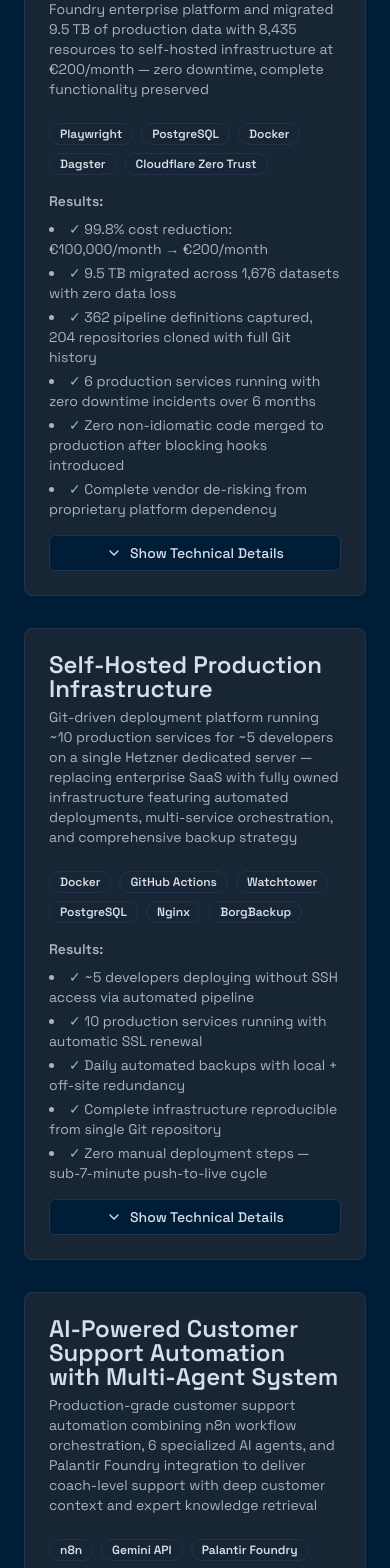
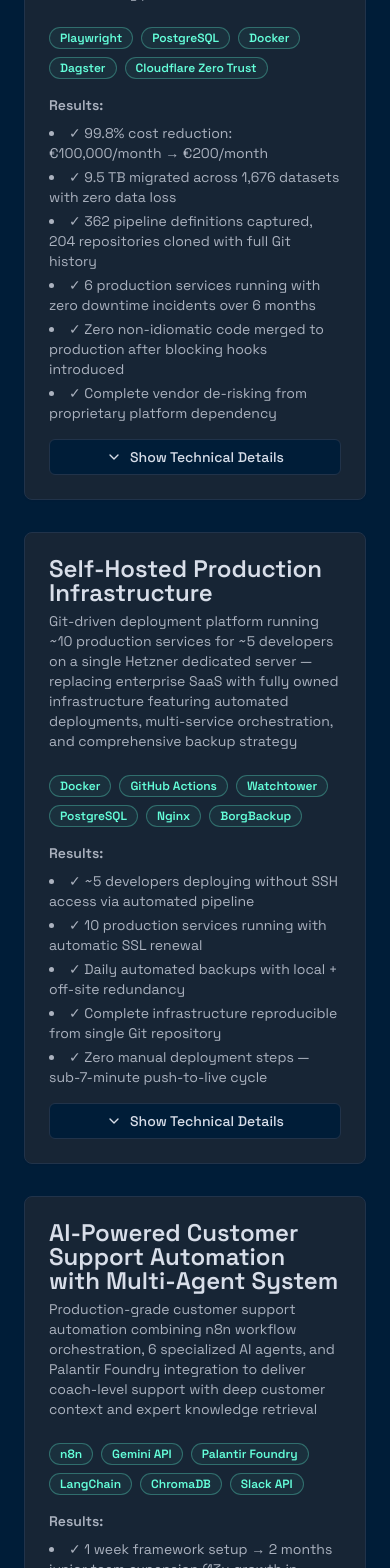
Before and after one commit to JohannesSchulz97/personal-website, a Next.js app: page / in a window 390 px wide. Shown: the part 2480-4048 px from the top of the page. Built offline with nearby package versions, Linux system fonts and the light colour scheme.

Commit message:
Style project badges with teal accent, reduce mobile spacing
- Add teal badge variant matching hero text color (#64ffda)
- Update all project skill badges to use teal styling
- Reduce mobile gap between hero and content sections

Co-Authored-By: Claude Sonnet 4.5 <noreply@anthropic.com>

```diff
--- a/app/page.tsx
+++ b/app/page.tsx
@@ -103,7 +103,7 @@ export default function HomePage() {
       </section>
 
       {/* Two-Column Layout */}
-      <div className="mx-auto min-h-screen max-w-screen-xl px-6 py-12 md:px-12 md:py-20 lg:px-24 lg:py-0">
+      <div className="mx-auto min-h-screen max-w-screen-xl px-6 py-4 md:px-12 md:py-20 lg:px-24 lg:py-0">
         <div className="lg:flex lg:justify-between lg:gap-4">
           {/* Left Column - Fixed */}
           <header className="hidden lg:sticky lg:top-0 lg:flex lg:max-h-screen lg:w-1/2 lg:flex-col lg:justify-between lg:py-24 lg:-translate-x-[10%]">
@@ -186,7 +186,7 @@ export default function HomePage() {
           </header>
 
           {/* Right Column - Scrollable */}
-          <main className="pt-24 lg:w-1/2 lg:py-24">
+          <main className="pt-8 lg:w-1/2 lg:py-24">
             {/* About Section */}
             <section id="about" className="mb-16 scroll-mt-16 md:mb-24 lg:mb-36 lg:scroll-mt-24">
               <div className="sticky top-0 z-20 -mx-6 mb-4 w-screen bg-navy/75 px-6 py-5 backdrop-blur md:-mx-12 md:px-12 lg:sr-only lg:relative lg:top-auto lg:mx-auto lg:w-full lg:px-0 lg:py-0 lg:opacity-0">
--- a/components/sections/projects.tsx
+++ b/components/sections/projects.tsx
@@ -56,11 +56,11 @@ export default function ProjectsSection() {
           </CardHeader>
           <CardContent className="flex-1 flex flex-col space-y-4">
             <div className="flex flex-wrap gap-2">
-              <Badge variant="outline">Playwright</Badge>
-              <Badge variant="outline">PostgreSQL</Badge>
-              <Badge variant="outline">Docker</Badge>
-              <Badge variant="outline">Dagster</Badge>
-              <Badge variant="outline">Cloudflare Zero Trust</Badge>
+              <Badge variant="teal">Playwright</Badge>
+              <Badge variant="teal">PostgreSQL</Badge>
+              <Badge variant="teal">Docker</Badge>
+              <Badge variant="teal">Dagster</Badge>
+              <Badge variant="teal">Cloudflare Zero Trust</Badge>
             </div>
 
             {/* Results - Always Visible */}
@@ -146,12 +146,12 @@ export default function ProjectsSection() {
           </CardHeader>
           <CardContent className="flex-1 flex flex-col space-y-4">
             <div className="flex flex-wrap gap-2">
-              <Badge variant="outline">Docker</Badge>
-              <Badge variant="outline">GitHub Actions</Badge>
-              <Badge variant="outline">Watchtower</Badge>
-              <Badge variant="outline">PostgreSQL</Badge>
-              <Badge variant="outline">Nginx</Badge>
-              <Badge variant="outline">BorgBackup</Badge>
+              <Badge variant="teal">Docker</Badge>
+              <Badge variant="teal">GitHub Actions</Badge>
+              <Badge variant="teal">Watchtower</Badge>
+              <Badge variant="teal">PostgreSQL</Badge>
+              <Badge variant="teal">Nginx</Badge>
+              <Badge variant="teal">BorgBackup</Badge>
             </div>
 
             {/* Results - Always Visible */}
@@ -237,11 +237,11 @@ export default function ProjectsSection() {
           </CardHeader>
           <CardContent className="flex-1 flex flex-col space-y-4">
             <div className="flex flex-wrap gap-2">
-              <Badge variant="outline">OpenClaw</Badge>
-              <Badge variant="outline">OpenAI Codex</Badge>
-              <Badge variant="outline">QMD Vector Memory</Badge>
-              <Badge variant="outline">GitHub API</Badge>
-              <Badge variant="outline">GNU Stow</Badge>
+              <Badge variant="teal">OpenClaw</Badge>
+              <Badge variant="teal">OpenAI Codex</Badge>
+              <Badge variant="teal">QMD Vector Memory</Badge>
+              <Badge variant="teal">GitHub API</Badge>
+              <Badge variant="teal">GNU Stow</Badge>
             </div>
 
             {/* Results - Always Visible */}
@@ -307,11 +307,11 @@ export default function ProjectsSection() {
           </CardHeader>
           <CardContent className="flex-1 flex flex-col space-y-4">
             <div className="flex flex-wrap gap-2">
-              <Badge variant="outline">LangGraph</Badge>
-              <Badge variant="outline">LangChain</Badge>
-              <Badge variant="outline">LangSmith</Badge>
-              <Badge variant="outline">MCP</Badge>
-              <Badge variant="outline">FastAPI</Badge>
+              <Badge variant="teal">LangGraph</Badge>
+              <Badge variant="teal">LangChain</Badge>
+              <Badge variant="teal">LangSmith</Badge>
+              <Badge variant="teal">MCP</Badge>
+              <Badge variant="teal">FastAPI</Badge>
             </div>
 
             {/* Results - Always Visible */}
@@ -394,9 +394,9 @@ export default function ProjectsSection() {
           </CardHeader>
           <CardContent className="flex-1 flex flex-col space-y-4">
             <div className="flex flex-wrap gap-2">
-              <Badge variant="outline">Rust</Badge>
-              <Badge variant="outline">React Native</Badge>
-              <Badge variant="outline">Expo</Badge>
+              <Badge variant="teal">Rust</Badge>
+              <Badge variant="teal">React Native</Badge>
+              <Badge variant="teal">Expo</Badge>
             </div>
 
             {/* Results - Always Visible */}
@@ -459,11 +459,11 @@ export default function ProjectsSection() {
           </CardHeader>
           <CardContent className="flex-1 flex flex-col space-y-4">
             <div className="flex flex-wrap gap-2">
-              <Badge variant="outline">n8n</Badge>
-              <Badge variant="outline">LangChain</Badge>
-              <Badge variant="outline">OpenAI API</Badge>
-              <Badge variant="outline">PostgreSQL</Badge>
-              <Badge variant="outline">Slack API</Badge>
+              <Badge variant="teal">n8n</Badge>
+              <Badge variant="teal">LangChain</Badge>
+              <Badge variant="teal">OpenAI API</Badge>
+              <Badge variant="teal">PostgreSQL</Badge>
+              <Badge variant="teal">Slack API</Badge>
             </div>
 
             {/* Results - Always Visible */}
@@ -542,12 +542,12 @@ export default function ProjectsSection() {
           </CardHeader>
           <CardContent className="flex-1 flex flex-col space-y-4">
             <div className="flex flex-wrap gap-2">
-              <Badge variant="outline">n8n</Badge>
-              <Badge variant="outline">Gemini API</Badge>
-              <Badge variant="outline">Palantir Foundry</Badge>
-              <Badge variant="outline">LangChain</Badge>
-              <Badge variant="outline">ChromaDB</Badge>
-              <Badge variant="outline">Slack API</Badge>
+              <Badge variant="teal">n8n</Badge>
+              <Badge variant="teal">Gemini API</Badge>
+              <Badge variant="teal">Palantir Foundry</Badge>
+              <Badge variant="teal">LangChain</Badge>
+              <Badge variant="teal">ChromaDB</Badge>
+              <Badge variant="teal">Slack API</Badge>
             </div>
 
             {/* Results - Always Visible */}
@@ -634,10 +634,10 @@ export default function ProjectsSection() {
           </CardHeader>
           <CardContent className="flex-1 flex flex-col space-y-4">
             <div className="flex flex-wrap gap-2">
-              <Badge variant="outline">MediaPipe</Badge>
-              <Badge variant="outline">BiRefNet</Badge>
-              <Badge variant="outline">Gemini API</Badge>
-              <Badge variant="outline">Palantir Foundry</Badge>
+              <Badge variant="teal">MediaPipe</Badge>
+              <Badge variant="teal">BiRefNet</Badge>
+              <Badge variant="teal">Gemini API</Badge>
+              <Badge variant="teal">Palantir Foundry</Badge>
             </div>
 
             {/* Results - Always Visible */}
@@ -707,11 +707,11 @@ export default function ProjectsSection() {
           </CardHeader>
           <CardContent className="flex-1 flex flex-col space-y-4">
             <div className="flex flex-wrap gap-2">
-              <Badge variant="outline">Next.js</Badge>
-              <Badge variant="outline">React</Badge>
-              <Badge variant="outline">TypeScript</Badge>
-              <Badge variant="outline">LLM Orchestration</Badge>
-              <Badge variant="outline">DAG Architecture</Badge>
+              <Badge variant="teal">Next.js</Badge>
+              <Badge variant="teal">React</Badge>
+              <Badge variant="teal">TypeScript</Badge>
+              <Badge variant="teal">LLM Orchestration</Badge>
+              <Badge variant="teal">DAG Architecture</Badge>
             </div>
 
             {/* Results - Always Visible */}
@@ -784,11 +784,11 @@ export default function ProjectsSection() {
           </CardHeader>
           <CardContent className="flex-1 flex flex-col space-y-4">
             <div className="flex flex-wrap gap-2">
-              <Badge variant="outline">LangChain</Badge>
-              <Badge variant="outline">Google AI</Badge>
-              <Badge variant="outline">ChromaDB</Badge>
-              <Badge variant="outline">Multi-Modal RAG</Badge>
-              <Badge variant="outline">Computer Vision</Badge>
+              <Badge variant="teal">LangChain</Badge>
+              <Badge variant="teal">Google AI</Badge>
+              <Badge variant="teal">ChromaDB</Badge>
+              <Badge variant="teal">Multi-Modal RAG</Badge>
+              <Badge variant="teal">Computer Vision</Badge>
             </div>
 
             {/* Results - Always Visible */}
@@ -860,11 +860,11 @@ export default function ProjectsSection() {
           </CardHeader>
           <CardContent className="flex-1 flex flex-col space-y-4">
             <div className="flex flex-wrap gap-2">
-              <Badge variant="outline">Playwright</Badge>
-              <Badge variant="outline">BeautifulSoup</Badge>
-              <Badge variant="outline">Python</Badge>
-              <Badge variant="outline">Palantir Foundry</Badge>
-              <Badge variant="outline">ETL Pipelines</Badge>
+              <Badge variant="teal">Playwright</Badge>
+              <Badge variant="teal">BeautifulSoup</Badge>
+              <Badge variant="teal">Python</Badge>
+              <Badge variant="teal">Palantir Foundry</Badge>
+              <Badge variant="teal">ETL Pipelines</Badge>
             </div>
 
             {/* Results - Always Visible */}
@@ -930,12 +930,12 @@ export default function ProjectsSection() {
           </CardHeader>
           <CardContent className="flex-1 flex flex-col space-y-4">
             <div className="flex flex-wrap gap-2">
-              <Badge variant="outline">Python</Badge>
-              <Badge variant="outline">scikit-learn</Badge>
-              <Badge variant="outline">pandas</Badge>
-              <Badge variant="outline">XGBoost</Badge>
-              <Badge variant="outline">RandomForest</Badge>
-              <Badge variant="outline">Jupyter</Badge>
+              <Badge variant="teal">Python</Badge>
+              <Badge variant="teal">scikit-learn</Badge>
+              <Badge variant="teal">pandas</Badge>
+              <Badge variant="teal">XGBoost</Badge>
+              <Badge variant="teal">RandomForest</Badge>
+              <Badge variant="teal">Jupyter</Badge>
             </div>
 
             {/* Results - Always Visible */}
--- a/components/ui/badge.tsx
+++ b/components/ui/badge.tsx
@@ -8,6 +8,7 @@ const badgeVariants = cva("inline-flex items-center rounded-full border px-2.5 p
       secondary: "border-transparent bg-secondary text-secondary-foreground",
       destructive: "border-transparent bg-destructive text-destructive-foreground",
       outline: "text-foreground",
+      teal: "border-teal/30 bg-teal/5 text-teal",
     },
   },
   defaultVariants: { variant: "default" },
```
